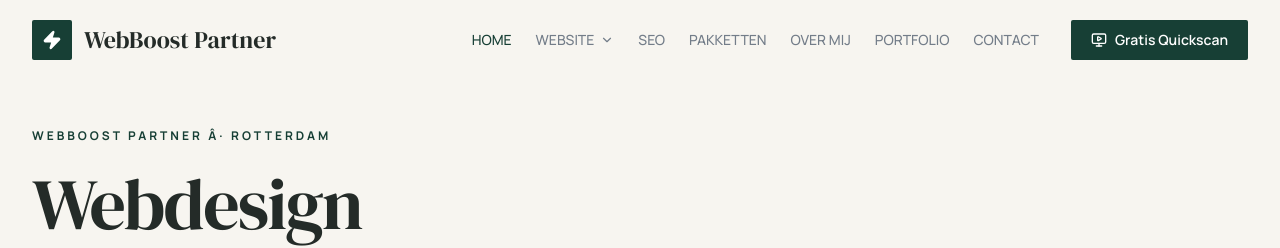
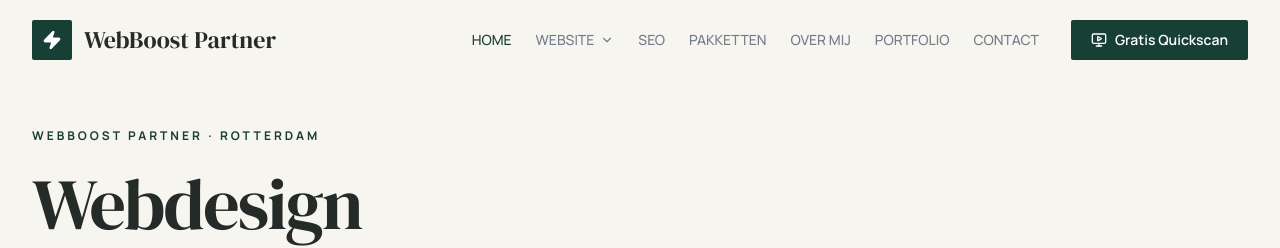
Before and after one commit to Maximustopdeals/testsite-webboostpartner, a Next.js app: page / in a window 1280 px wide. Shown: the top 248 px of the page. Built offline with nearby package versions, Linux system fonts and the light colour scheme.

Commit message:
Fix encoding issue in partner location text

```diff
--- a/app/page.tsx
+++ b/app/page.tsx
@@ -143,7 +143,7 @@ export default function HomePage() {
         <div className="mx-auto grid max-w-7xl items-center gap-16 px-6 lg:grid-cols-12 lg:px-8">
           <div className="lg:col-span-7">
             <p className="mb-6 font-sans text-xs font-bold uppercase tracking-[0.25em] text-brand-accessible">
-              WebBoost Partner Â· Rotterdam
+              WebBoost Partner · Rotterdam
             </p>
 
             <h1 className="mb-8 font-serif text-5xl leading-[1.05] tracking-tight text-foreground sm:text-6xl lg:text-7xl">
```
